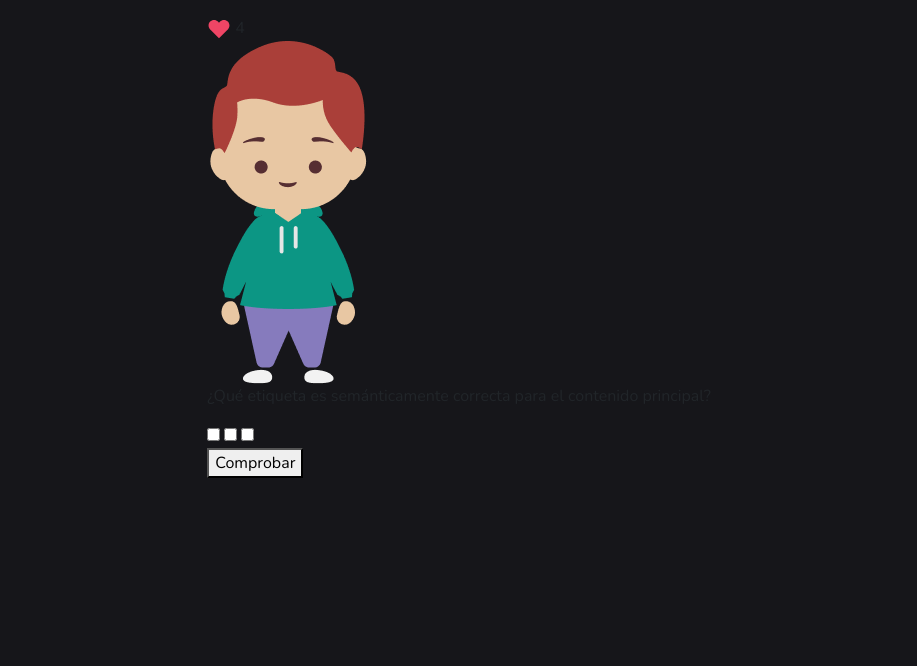
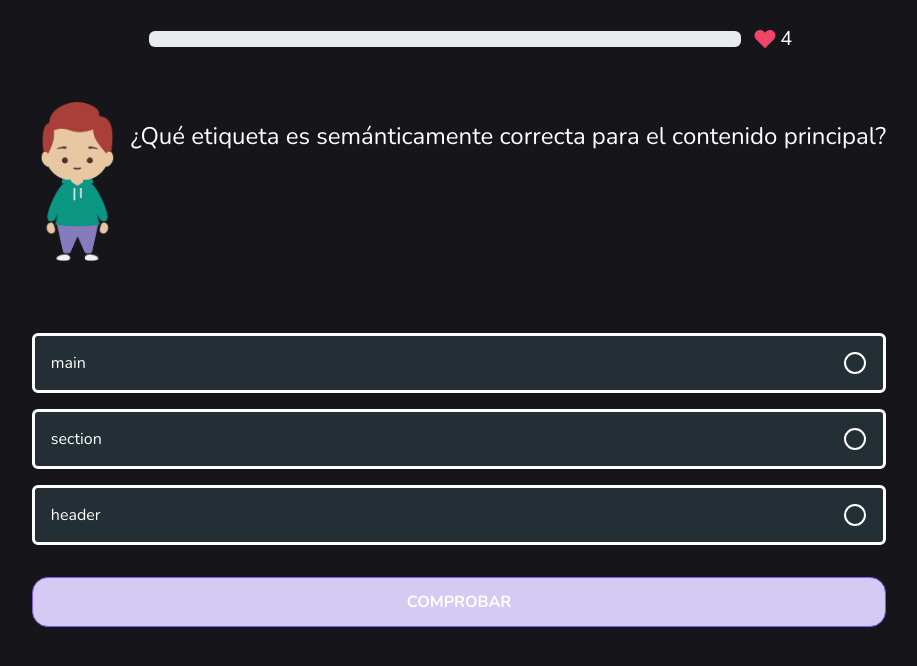
Before and after one commit to JCampo1502/daily-bits, a website built with webpack: page src/pages/game.html in a window 1280 px wide. Shown: the whole page, without its empty margins (181-1098 px from the left). Built offline with nearby package versions, Linux system fonts and the light colour scheme; some packages are replaced by stand-ins of ours; no server answers; sample sign-in values are in the browser's storage.

Commit message:
feat: :sparkles: add game fisrt view.

```diff
--- a/src/pages/game.html
+++ b/src/pages/game.html
@@ -3,47 +3,58 @@
 <head>
     <meta charset="UTF-8">
     <meta name="viewport" content="width=device-width, initial-scale=1.0">
-    <title>Document</title>
+    <title>Dally bits</title>
 </head>
 <body>
-    <main class="main">
-        <section class="main__section main__section--game">
-            <div class="status">
-                <span class="status__progress"></span>
-                <div class="status__lives">
-                    <img class="status__icon" src="./../assets/live-icon.svg" alt="live icon">
-                    4
+    <main class="main main--game">
+        <section class="main__section">
+            <article class="main__article main__article--info">
+                <div class="status">
+                    <div class="progress" role="progressbar" aria-label="Basic example" aria-valuenow="0" aria-valuemin="0" aria-valuemax="100">
+                        <div class="progress-bar" style="width: 0%"></div>
+                    </div>
+                    <div class="lives">
+                        <img class="lives__icon" src="./../assets/live-icon.svg" alt="vidas">
+                        <span class="lives__count">4</span>
+                    </div>
                 </div>
-            </div>
+                <p class="message">
+                    <img class="message__character" src="./../assets/caracters-1.png" alt="character">
+                    <span class="message__description">
+                        ¿Qué etiqueta es semánticamente correcta para el contenido principal?
+                    </span>
+                </p>
+            </article>
             <article class="main__article main__article--game">
-                <div class="panel">
-                    <img class="panel__character" src="./../assets/caracters-1.png" alt="character image">
-                    <p class="panel__description">
-                        ¿Qué etiqueta es semánticamente correcta para el contenido principal?
-                    </p>
-                </div>
                 <form class="form form--game">
-                    <div class="form__question">
-                        <label for="question-1">
-                            <input id="question-1" type="checkbox" class="form__input" name="question">
+                    <div class="game game--select">
+
+                        <input type="radio" name="select" id="select-1" value="main" class="form__input">
+                        <label for="select-1" class="form__label form__label">
+                            <span class="form__option">main</span>
                         </label>
-                        <label for="question-2">
-                            <input id="question-2" type="checkbox" class="form__input" name="question">
+
+                        <input type="radio" name="select" id="select-2" value="section" class="form__input">
+                        <label for="select-2" class="form__label">
+                            <span class="form__option">section</span>
                         </label>
-                        <label for="question-3">
-                            <input id="question-3" type="checkbox" class="form__input" name="question">
+
+                        <input type="radio" name="select" id="select-3" value="header" class="form__input">
+                        <label for="select-3" class="form__label">
+                            <span class="form__option">header</span>
                         </label>
                     </div>
-                    <div class="form__message">
-                        <div class="form__onsuccess"></div>
-                        <div class="form__onwrong"></div>
-                        <button class="form__btn" type="submit">
-                            Comprobar
-                        </button>
+                    <div class="form__submit">
+                        <div class="alert alert--hidden alert--game" role="alert">
+                            <p class="alert__message">
+                                ¡Buen trabajo!
+                            </p>
+                            <button type="submit" class="alert__btn">Continuar</button>
+                        </div>
+                        <button class="form__btn" disabled type="button">Comprobar</button>
                     </div>
                 </form>
             </article>
-
         </section>
     </main>
 </body>
--- a/src/scss/styles.scss
+++ b/src/scss/styles.scss
@@ -113,6 +113,7 @@ body{
 
     .alert{
         @extend .position-absolute, .w-100, .alert, .alert-warning, .fs-4, .text-center, .fw-bold, .start-0;
+        height: max-content;
         top: -100%;
         z-index: 1600;
         &--show{
@@ -121,7 +122,33 @@ body{
             animation-iteration-count:1;
             animation-timing-function: cubic-bezier(0.075, 0.82, 0.165, 1);
         }
+        &--game{
+            @extend .border-0, .m-0, .rounded-0, .text-dark, .row;
+            background: $green-light !important;
+            bottom: -13px;
+            top: 85%;
+            .alert__message{
+                @extend .fs-6, .text-start, .m-0, .mb-2;
+            }
 
+            .alert__btn{
+                @extend .btn, .btn-success, .col-12, .text-white, .fw-bold, .text-uppercase, .rounded-4;
+                height: 50px;
+            }
+        }
+
+        &--wrong{
+
+            background: $red-light !important;
+            top: 80%;
+            .alert__message{
+                @extend .text-danger;
+            }
+
+            .alert__btn{
+                @extend .btn, .btn-danger;
+            }
+        }
     }
 
     &--account{
@@ -383,5 +410,102 @@ body{
         }
     }
 
+    &--game{
+        @extend .container-sm;
+        .main__section{
+            @extend .position-relative;
+        }
+        .status{
+            @extend .row, .px-3, .justify-content-end, .align-items-center, .mt-2, .mb-5;
 
+            .progress{
+                width: 70%;
+            }
+            .lives{
+                @extend .col-2, .text-white, .fs-5, .d-flex, .pe-0;
+                &__icon{
+                    margin-right: .2rem;
+                }
+            }
+        }
+
+        .message{
+            @extend .text-white, .fs-4, .mb-4, .d-flex;
+            &__character{
+                @extend .me-3, .ms-2;
+                height: 159px;
+                width: 75px;
+                float: left;
+            }
+
+            &__description{
+                @extend .mt-3;
+            }
+        }
+        .form--game{
+            @extend .container;
+            .game{
+                @extend .row;
+                &--select{
+                    @extend .text-white, .fs-6, .justify-content-center, .pt-5;
+
+                    .form__label{
+                        @extend .col-12, .border, .border-3 , .border-white, .rounded-2, .mb-3, .px-3, .d-flex, .align-items-center, .justify-content-between;
+
+                        height: 60px;
+                        background: $neutral;
+
+                        &::after{
+                            content: url(./../assets/check-icon.svg);
+                            height: 24px;
+                            width: 24px;
+                            display: block;
+                        }
+                    }
+
+                    .form__input{
+                        @extend .d-none;
+                    }
+
+                    .form__input:checked + .form__label{
+                        @extend .border-success;
+                        &::after{
+                            content: url(./../assets/correct-icon.svg);
+                        }
+                    }
+                }
+
+                &--wrong{
+                    .form__input:checked + .form__label{
+                        @extend .border-danger;
+                        &::after{
+                            content: url(./../assets/incorrect-icon.svg);
+                        }
+                    }
+                }
+            }
+
+            .form__submit{
+                @extend .row, .pt-3;
+                .form__btn {
+                    @extend .btn, .btn-primary, .col-12, .rounded-4, .text-uppercase, .fw-bold;
+                    height: 50px;
+
+                    &:disabled{
+                        background: #D4CAF3;
+                        opacity: 1;
+                    }
+                }
+                .alert{
+                    &--show{
+                        @extend .d-block;
+                    }
+
+                    &--hidden{
+                        @extend .d-none;
+                    }
+                }
+            }
+        }
+    }
 }
```
Also changed, not shown: src/pages/home.html (+1 -1 lines).
